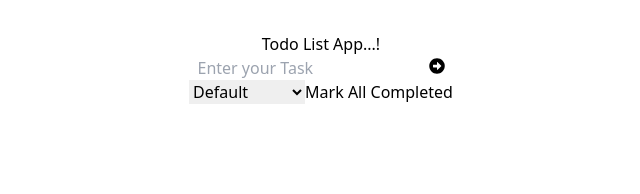
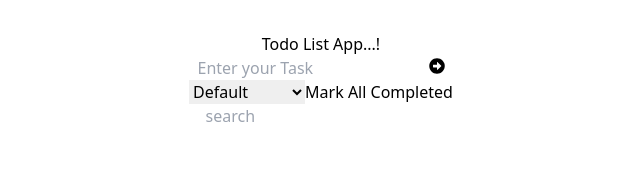
Before and after one commit to Mazharrais/My-To-do-App, a React (Vite) app: page / in a window 1280 px wide. Shown: the top 194 px of the page, without its empty margins (319-959 px from the left). Built offline with nearby package versions, Linux system fonts and the light colour scheme.

Commit message:
add code

```diff
--- a/src/components/ToDoApp.jsx
+++ b/src/components/ToDoApp.jsx
@@ -1,11 +1,12 @@
 import React, { useState } from 'react';
 import { useDispatch } from 'react-redux';
 import { FaArrowAltCircleRight } from "react-icons/fa";
-import {addTodo} from '../Redux/Action/action';
+import {addTodo, updateSearchTodo} from '../Redux/Action/action';
 import FilterButton from './FilterButton';
 
 const ToDoApp = () => {
   const [todoText, setTodoText] = useState("");
+  const [searchText, setSearchText] = useState("");
   const dispatch = useDispatch();
 
    const handleAddTodo = (text) =>{
@@ -17,6 +18,9 @@ const ToDoApp = () => {
       handleAddTodo(todoText.trim());
       setTodoText("")
     }
+   }
+   const  handleSearchTodo = (value)=>{
+    dispatch(updateSearchTodo(value))
    }
 
   return (
@@ -43,6 +47,21 @@ const ToDoApp = () => {
        <FilterButton />
        </div>
 
+         {/* Search */}
+
+         <div className='flex items-center justify-end mt-4 sm:mt-0'>
+          <input
+          type='text'
+          placeholder='search'
+          value={searchText}
+          name='text'
+          onChange={(e)=>handleSearchTodo(e.target.value)}
+
+          />
+
+         </div>
+
+
 
     </div>
   )
```
